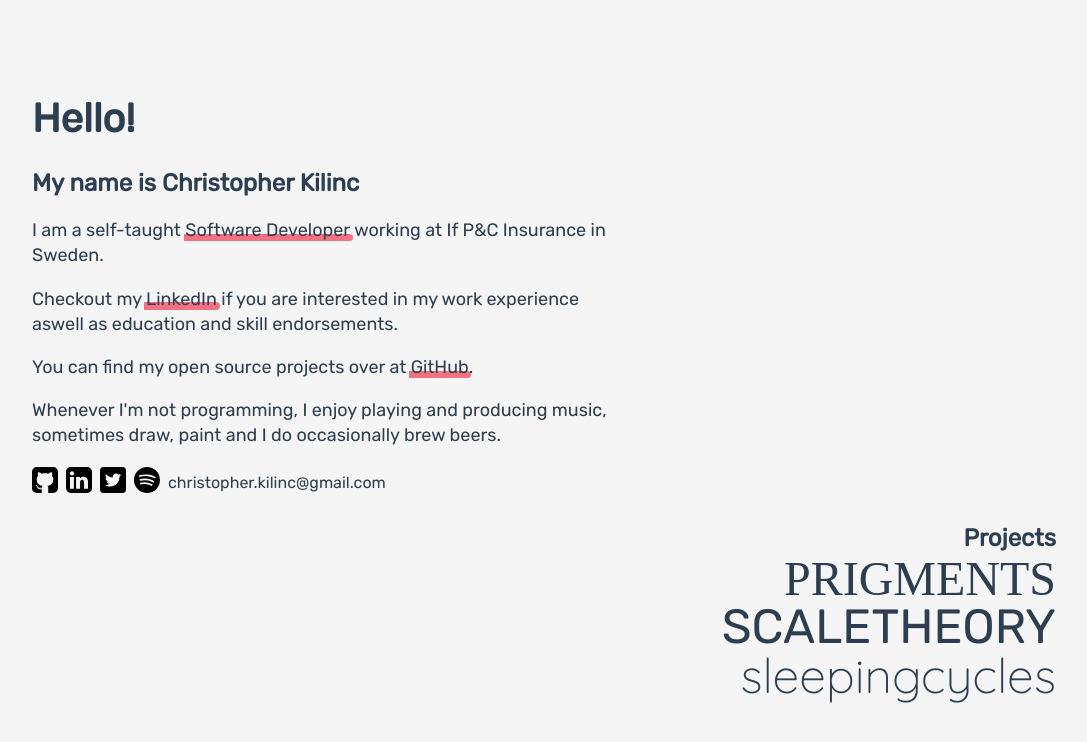
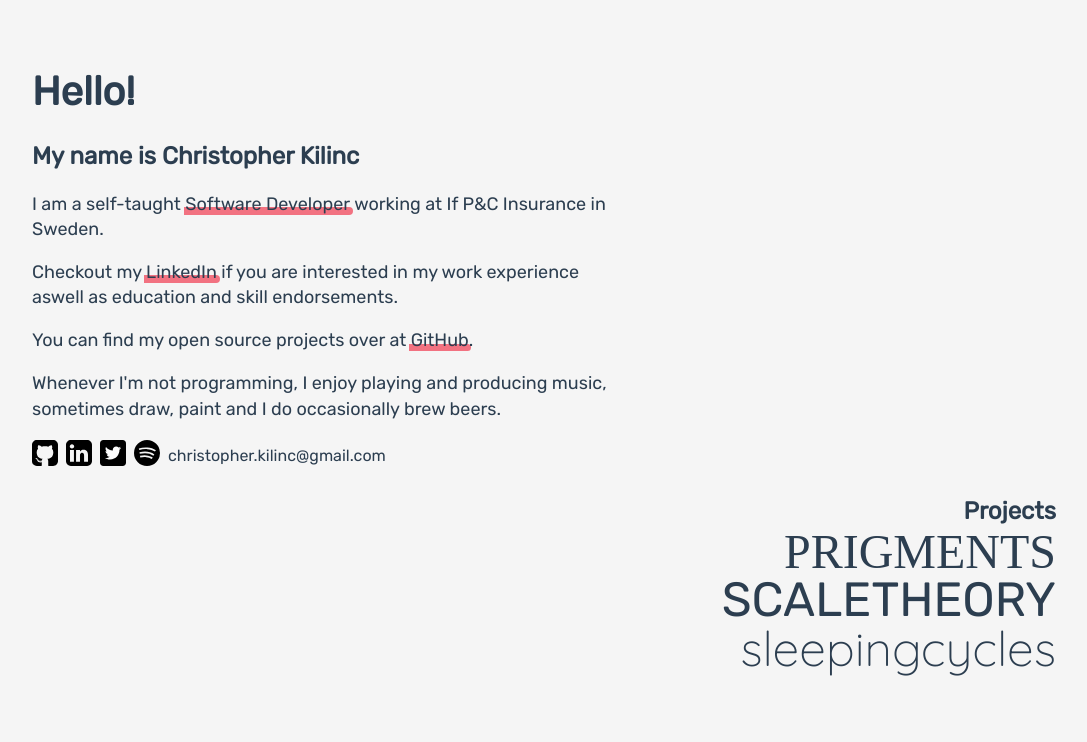
Before and after one commit to chriskilinc/chriskilinc-portfolio, a React (Create React App) app: page / in a window 1280 px wide. Shown: the top 742 px of the page, without its empty margins (96-1183 px from the left). Built offline with nearby package versions, Linux system fonts and the light colour scheme; a web font is replaced by a local one.

Commit message:
Replace padding with margin for #app.
This removes the scrollbar when content height grows bigger, when it doesnt have to.

```diff
--- a/src/App.css
+++ b/src/App.css
@@ -43,7 +43,7 @@ body {
   -moz-osx-font-smoothing: grayscale;
   color: var(--colorText);
   line-height: 1.4;
-  padding: 8vh 10vw;
+  margin: 8vh 10vw;
 }
 
 #projects {
```
